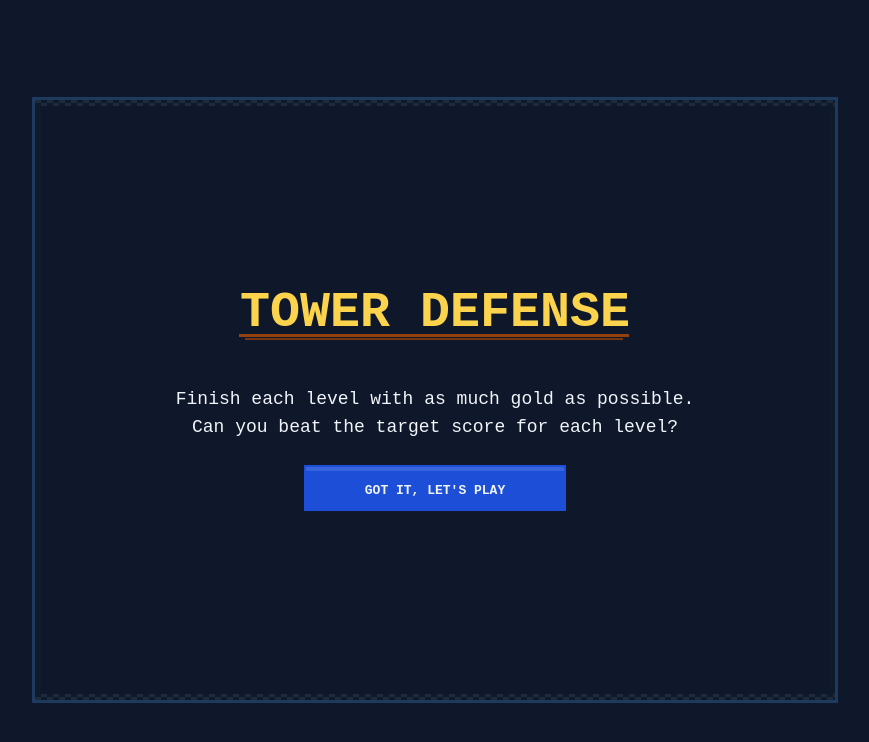
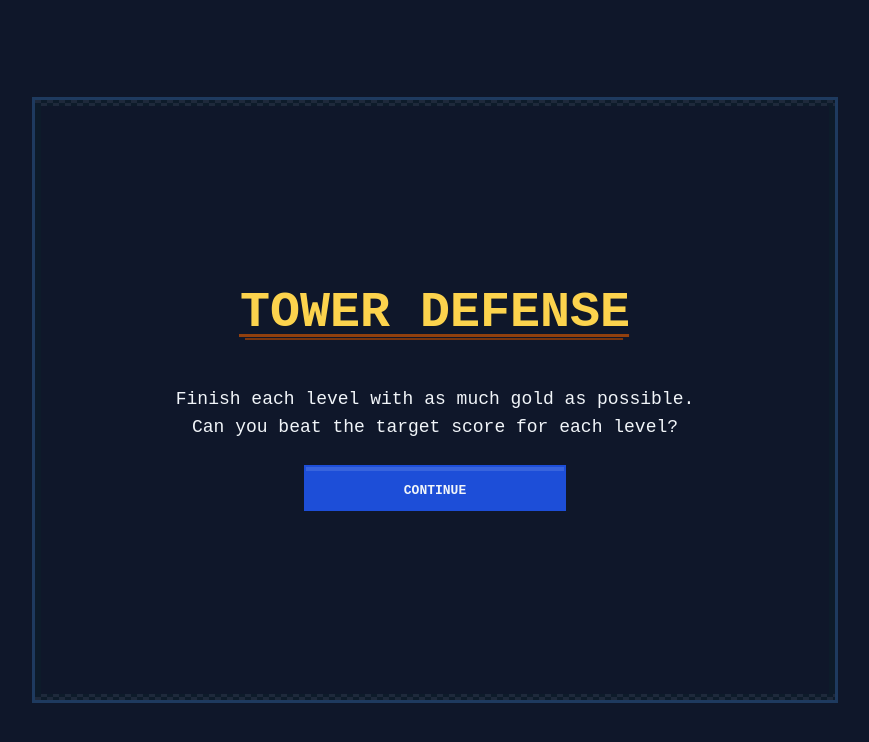
Before and after one commit to willtighe/towerdefense, a plain HTML site: page index.html in a window 1280 px wide. Shown: the whole page, without its empty margins (205-1074 px from the left). Drawn offline with Linux system fonts and the light colour scheme.

Commit message:
Update splash screen button text

```diff
--- a/index.html
+++ b/index.html
@@ -623,7 +623,7 @@ function drawSplashScreen() {
     ctx.strokeRect(bx, by, bw, bh);
     ctx.font = 'bold 13px Courier New';
     ctx.fillStyle = '#F1F5F9';
-    ctx.fillText("GOT IT, LET'S PLAY", W, by + 28);
+    ctx.fillText("CONTINUE", W, by + 28);
 
     ctx.textAlign = 'left';
 }
```
Also changed, not shown: tower-defense.html (+1 -1 lines), 1 other file.
